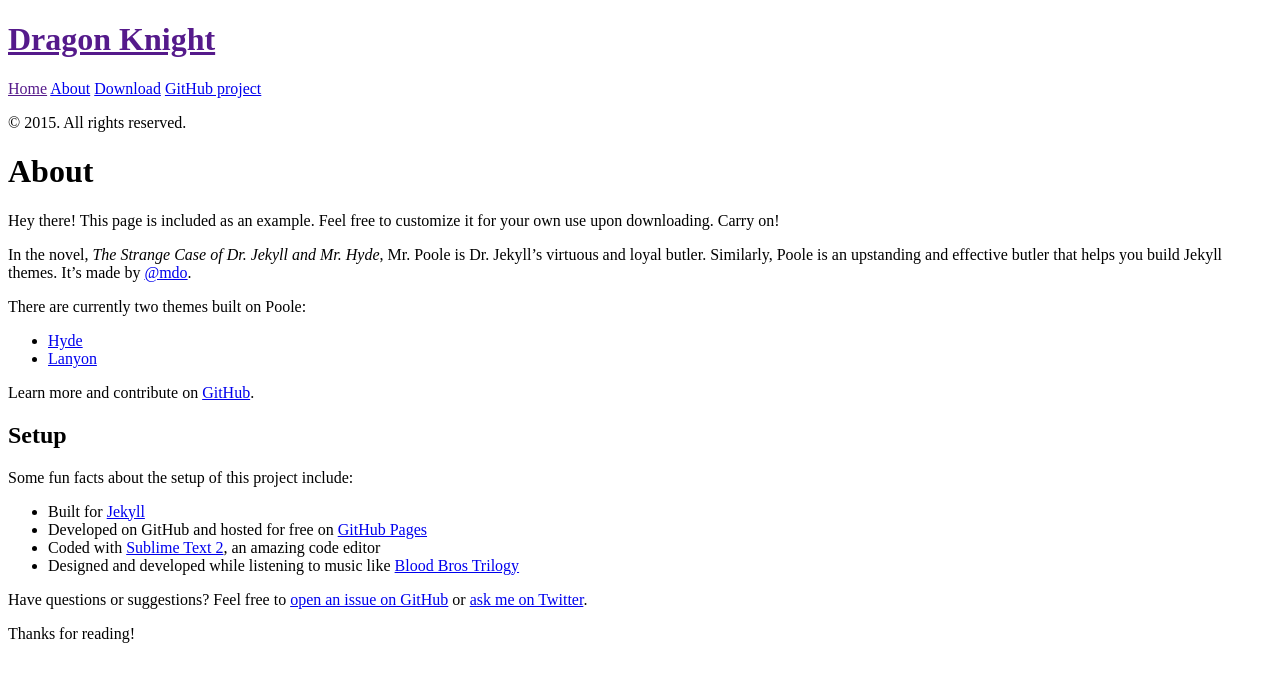
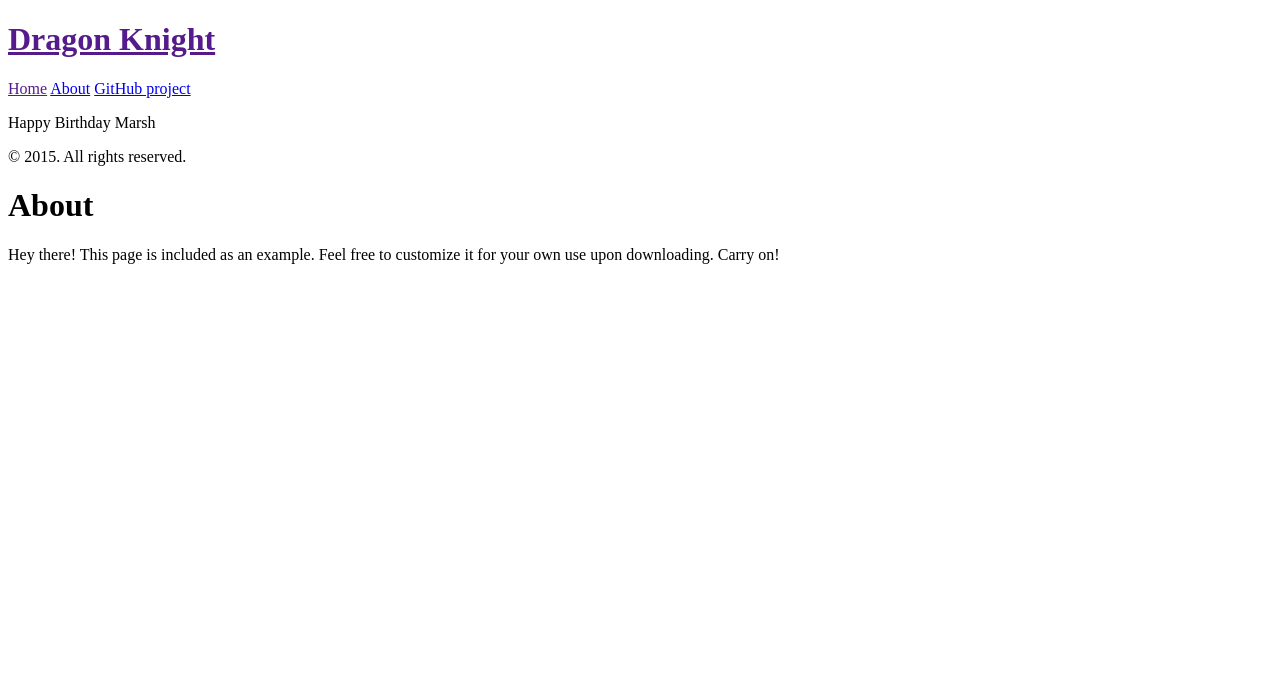
Before and after one commit to TJChap2840/dragonknight, a Jekyll site: the page built from about.md, in a window 1280 px wide. Shown: the top 682 px of the page. Built offline with Jekyll 4.4.1, drawn with Linux system fonts in a browser that asks for light colours.

Commit message:
Add .gitignore

```diff
--- a/_config.yml
+++ b/_config.yml
@@ -7,7 +7,7 @@ relative_permalinks: true
 # Setup
 title:               Dragon Knight
 tagline:             on Boulderfist
-url:                 http://dk.chapley.com
+url:                 tjchap2840.github.io/dragonknight
 paginate:            1
 baseurl:             ""
 
--- a/_includes/sidebar.html
+++ b/_includes/sidebar.html
@@ -26,11 +26,12 @@
         {% endif %}
       {% endfor %}
 
-      <a class="sidebar-nav-item" href="{{ site.github.repo }}/archive/v{{ site.version }}.zip">Download</a>
+      <!-- <a class="sidebar-nav-item" href="{{ site.github.repo }}/archive/v{{ site.version }}.zip">Download</a> -->
       <a class="sidebar-nav-item" href="{{ site.github.repo }}">GitHub project</a>
       <!-- <span class="sidebar-nav-item">Currently v{{ site.version }}</span> -->
     </nav>
 
+    <p>Happy Birthday Marsh</p>
     <p>&copy; {{ site.time | date: '%Y' }}. All rights reserved.</p>
   </div>
 </div>
--- a/about.md
+++ b/about.md
@@ -6,25 +6,3 @@ title: About
 <p class="message">
   Hey there! This page is included as an example. Feel free to customize it for your own use upon downloading. Carry on!
 </p>
-
-In the novel, *The Strange Case of Dr. Jekyll and Mr. Hyde*, Mr. Poole is Dr. Jekyll's virtuous and loyal butler. Similarly, Poole is an upstanding and effective butler that helps you build Jekyll themes. It's made by [@mdo](https://twitter.com/mdo).
-
-There are currently two themes built on Poole:
-
-* [Hyde](http://hyde.getpoole.com)
-* [Lanyon](http://lanyon.getpoole.com)
-
-Learn more and contribute on [GitHub](https://github.com/poole).
-
-## Setup
-
-Some fun facts about the setup of this project include:
-
-* Built for [Jekyll](http://jekyllrb.com)
-* Developed on GitHub and hosted for free on [GitHub Pages](https://pages.github.com)
-* Coded with [Sublime Text 2](http://sublimetext.com), an amazing code editor
-* Designed and developed while listening to music like [Blood Bros Trilogy](https://soundcloud.com/maddecent/sets/blood-bros-series)
-
-Have questions or suggestions? Feel free to [open an issue on GitHub](https://github.com/poole/poole/issues/new) or [ask me on Twitter](https://twitter.com/mdo).
-
-Thanks for reading!
```
Also changed, not shown: 1 other file.
